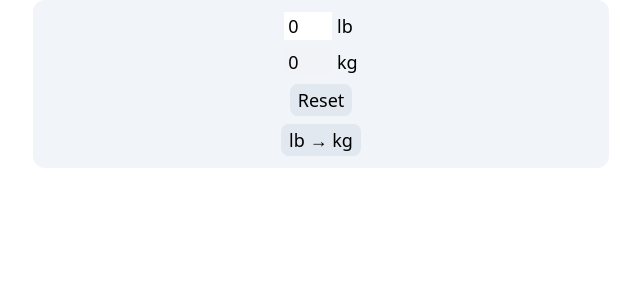
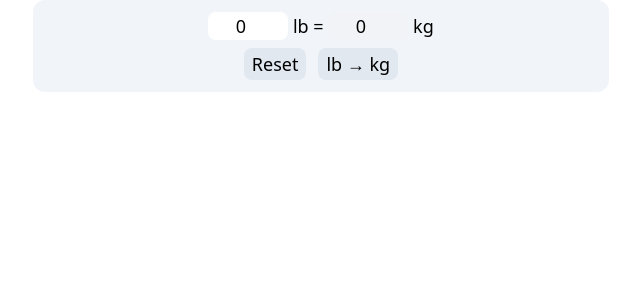
Before and after one commit to gksehfapd/crosspheed, a Next.js app: page /convert in a window 1280 px wide. Shown: the top 300 px of the page, without its empty margins (319-959 px from the left). Built offline with nearby package versions, Linux system fonts and the light colour scheme.

Commit message:
style: convert button position change

```diff
--- a/pages/convert.tsx
+++ b/pages/convert.tsx
@@ -19,10 +19,9 @@ export default function Convert() {
 
 	return (
 		<div className="flex flex-col items-center text-lg bg-slate-100 p-3 rounded-xl space-y-2">
-			<div className="flex flex-col space-y-2">
-				<span>
+			<div className="">
 				<input
-						className="w-12 px-1"
+					className="w-20 px-1 rounded-lg text-center"
 					type="number"
 					placeholder="lb"
 					value={flip ? Math.round(lb / 0.453592) : lb}
@@ -31,10 +30,9 @@ export default function Convert() {
 					disabled={flip}
 				/>
 				<label htmlFor="lb"> lb</label>
-				</span>
-				<span>
+				<span> = </span>
 				<input
-						className="w-12 px-1"
+					className="w-20 px-1 rounded-lg text-center"
 					type="number"
 					placeholder="kg"
 					value={flip ? lb : Math.round(lb * 4.53592) / 10}
@@ -43,8 +41,8 @@ export default function Convert() {
 					disabled={!flip}
 				/>
 				<label htmlFor="kg"> kg</label>
-				</span>
 			</div>
+			<div className="space-x-3">
 				<button
 					onClick={reset}
 					className="px-2 py-0.5 bg-slate-200 rounded-lg hover:bg-slate-300 active:bg-slate-400"
@@ -58,5 +56,6 @@ export default function Convert() {
 					lb {flip ? <span>&larr;</span> : <span>&rarr;</span>} kg
 				</button>
 			</div>
+		</div>
 	)
 }
```
Lines whose indentation alone changed are shown as unchanged.
